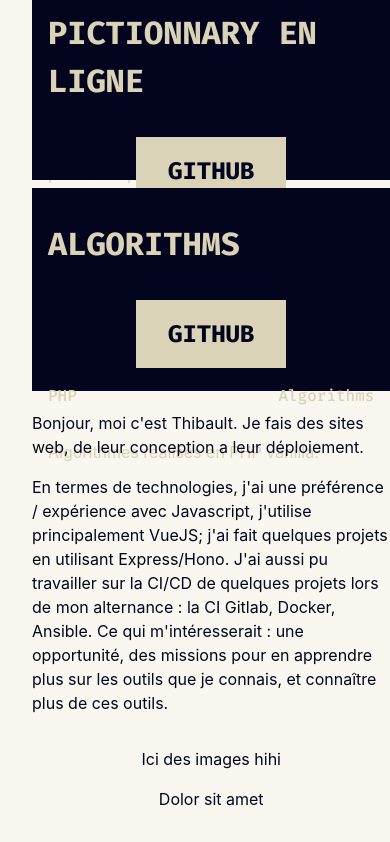
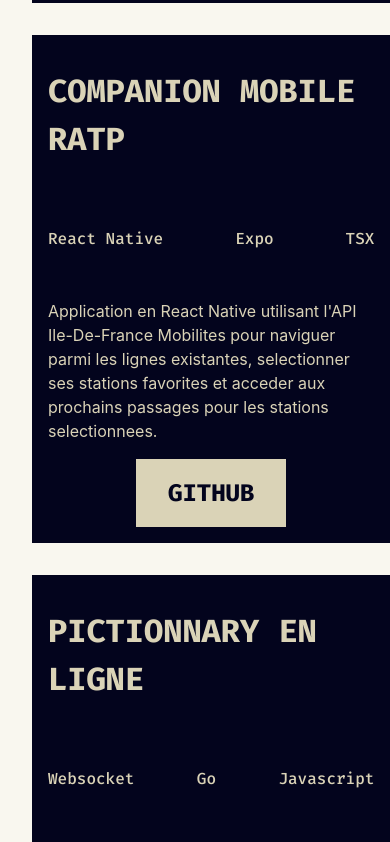
Before and after one commit to thivco/portfolio, a Vue app in the folder client/: page / in a window 390 px wide. Shown: the part 1740-2582 px from the top of the page. Built offline with nearby package versions, Linux system fonts and the light colour scheme; no server answers.

Commit message:
Added resume

```diff
--- a/client/src/components/About.vue
+++ b/client/src/components/About.vue
@@ -20,10 +20,9 @@
       <p>En termes de technologies, j'ai une préférence / expérience avec Javascript, j'utilise principalement VueJS; j'ai fait quelques projets en utilisant Express/Hono. J'ai aussi pu travailler sur la CI/CD de quelques projets lors de mon alternance : la CI Gitlab, Docker, Ansible. Ce qui m'intéresserait : une opportunité, des missions pour en apprendre plus sur les outils que je connais, et connaître plus de ces outils.
 </p>
       </div>
-      <div id="about__pictures">
-        <p>Ici des images hihi</p>
-        <p>Dolor sit amet</p>
-      </div>
+      <a href="../../resume_tvivier.pdf" download="thibault_vivier_resume">Download CV</a>
+      <!-- <div id="about__pictures">
+      </div> -->
   </div>
 </template>
 
--- a/client/src/components/Projects.vue
+++ b/client/src/components/Projects.vue
@@ -52,7 +52,6 @@
     <div id="projects" class="project_section" v-for="project in projects">
       <p class="project_section__title">{{project.title}}</p>
       <!-- <a class="project_section__visit project_section__button" :href="project?.project_test"> Try it out</a> -->
-      <a class="project_section__github project_section__button" :href="project.project_link">{{project.git_button_text}}</a>
       <div class="project_section__stack">
         <!-- <p>Stack used :</p> -->
         <!-- <div class="project_section__stacklist"> -->
@@ -61,6 +60,7 @@
       </div>
       <div class="project_section__description">{{ project.description }}</div>
       <!-- <img :src="project.image_link" alt=""> -->
+      <a class="project_section__github project_section__button" :href="project.project_link">{{project.git_button_text}}</a>
     </div>
   </div>
 </template>
--- a/client/src/project.scss
+++ b/client/src/project.scss
@@ -74,7 +74,11 @@
 
 @media (max-width: 1279px) {
     .project_section {
+        height: 100%;
+        padding-bottom: 1rem;
+        margin: 1rem 0;
         display: flex;
         flex-direction: column;
+        gap: 1rem;
     }
 }
--- a/client/src/style.css
+++ b/client/src/style.css
@@ -105,8 +105,12 @@
 
 @media (max-width: 1279px) {
   .project_section {
+    height: 100%;
+    padding-bottom: 1rem;
+    margin: 1rem 0;
     display: flex;
     flex-direction: column;
+    gap: 1rem;
   }
 }
 #homepage {
--- a/client/src/style.scss
+++ b/client/src/style.scss
@@ -35,6 +35,7 @@
   min-height: 100vh;
   color: vars.$primary-blue;
 }
+
 html{
   scroll-snap-type: y mandatory;
 }
```
Also changed, not shown: 2 other files (tests, documents, lock files or other folders).
